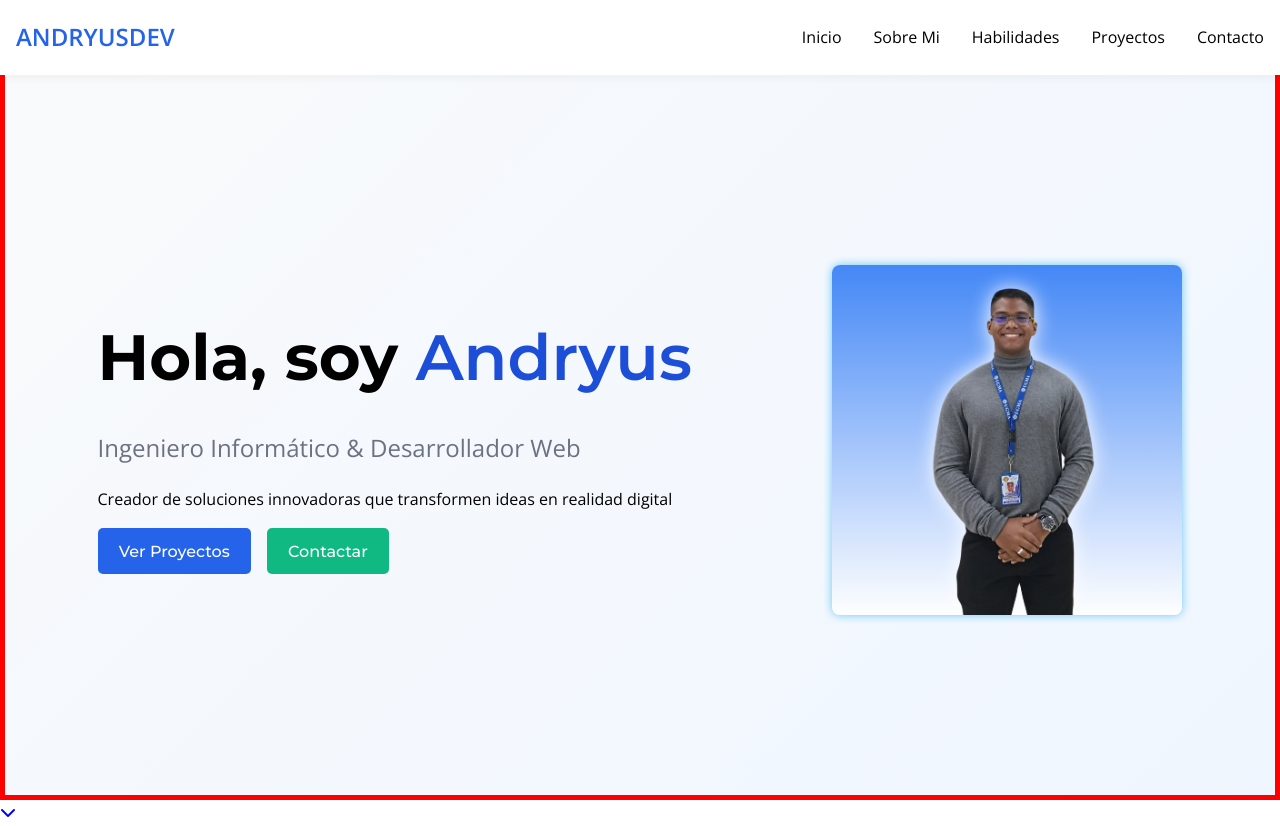
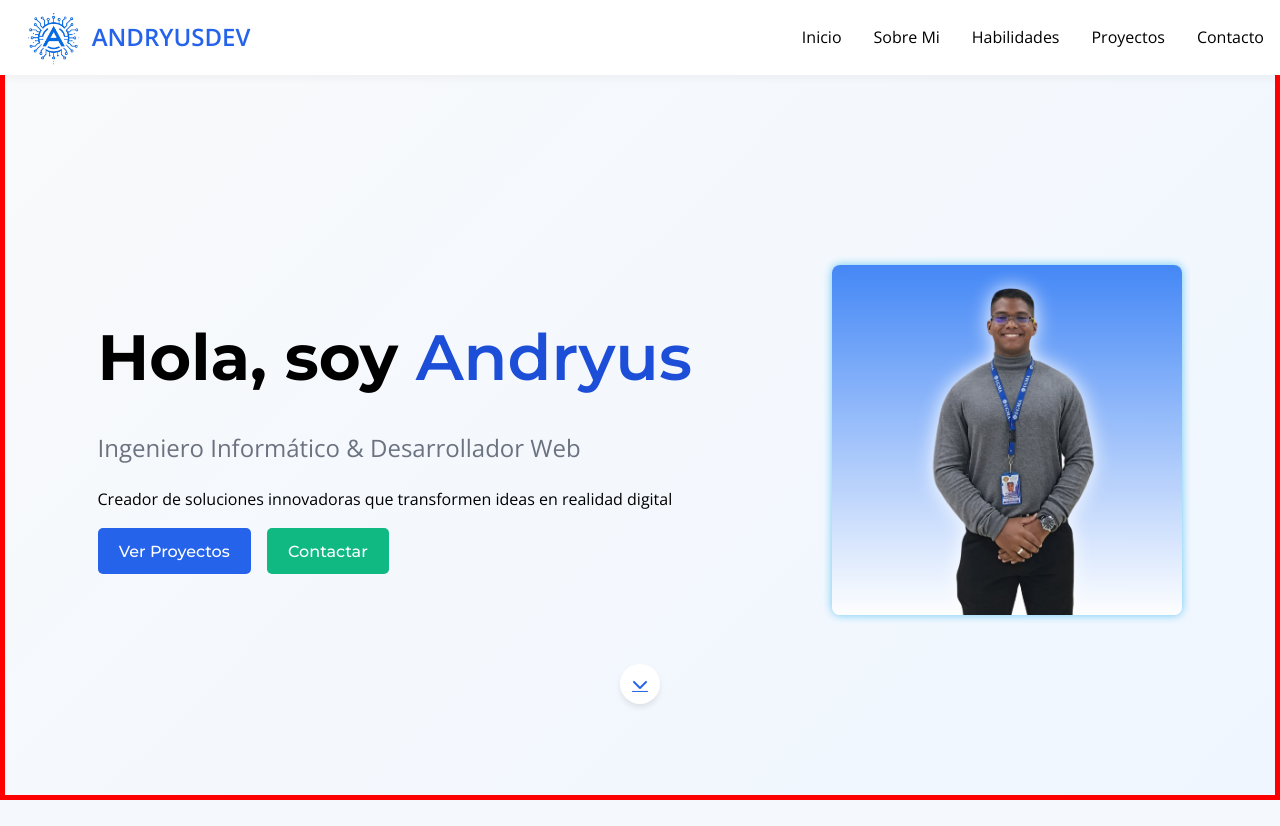
Before and after one commit to AndryusDev/Andryusdev_portafolioweb, a Django app: page /portafolio/ in a window 1280 px wide. After the commit the page ends 800 px from the top, so only its background shows below. Run offline with Django 5.2, Linux system fonts and the light colour scheme.

Commit message:
diseño y animaciones sencilla de la primera seccion

```diff
--- a/Andryusdev_web/static/css/Inicio.css
+++ b/Andryusdev_web/static/css/Inicio.css
@@ -140,3 +141,32 @@ span {
         transform: translateY(0);
     }
 }
+
+.inicio__scroll {
+    position: absolute;
+    bottom: 10%;
+    width: 40px;
+    height: 40px;
+    border-radius: 50%;
+    left: 50%;
+    display: flex;
+    justify-content: center;
+    align-items: center;
+    background: var(--color-white);
+    color: var(--color-primary);
+    box-shadow: 0 4px 6px -1px rgba(0, 0, 0, 0.1);
+    transform: translateX(-50%);
+    animation: rebotar 2s infinite;
+}
+
+@keyframes rebotar {
+    0%, 20%, 50%, 80%, 100% {
+        transform: translateY(0) translateX(-50%);
+    }
+    40% {
+        transform: translateY(-20px) translateX(-50%);
+    }
+    60% {
+        transform: translateY(-10px) translateX(-50%);
+    }
+}
--- a/Andryusdev_web/static/css/navbar.css
+++ b/Andryusdev_web/static/css/navbar.css
@@ -44,10 +44,25 @@ body {
     gap: var(--space-lg);
 }
 
+.logo_andryusdev {
+    width: auto;
+    height: 75px;
+    transition: transform 0.3s ease;
+}
+
+.logo_andryusdev:hover {
+    transform: scale(1.1);
+}
+
 .header__brand {
     font-size: 1.5rem;
     font-weight: 700;
     color: var(--color-primary);
+    display: flex;
+    height: 100%;
+    width: auto;
+    justify-content: center;
+    align-items: center;
 }
 
 .navbar__menu-iten:hover, .fa-bars:hover {
--- a/Andryusdev_web/templates/includes/header.html
+++ b/Andryusdev_web/templates/includes/header.html
@@ -1,5 +1,6 @@
 {% load static %}
 <div class="header__brand">
+    <img src="{% static 'image/andryusdev_logo2.png' %}" alt="Logo Andryusdev" class="logo_andryusdev">
     <p>ANDRYUSDEV</p>
 </div>
 <nav class="navbar">
--- a/Andryusdev_web/templates/includes/sections/Inicio.html
+++ b/Andryusdev_web/templates/includes/sections/Inicio.html
@@ -16,7 +16,7 @@
             </div>
         </div>
     </div>
-    <a href="#about" class="hero__scroll" aria-label="Desplazarse hacia abajo">
+    <a href="#about" class="inicio__scroll" aria-label="Desplazarse hacia abajo">
                 <i class="fas fa-chevron-down"></i>
             </a>
 </section>
```
Also changed, not shown: other parts of Andryusdev_web/static/css/Inicio.css (+34 -33 lines), Andryusdev_web/static/image/andryusdev_logo.png (added), Andryusdev_web/static/image/andryusdev_logo2.png (added).
